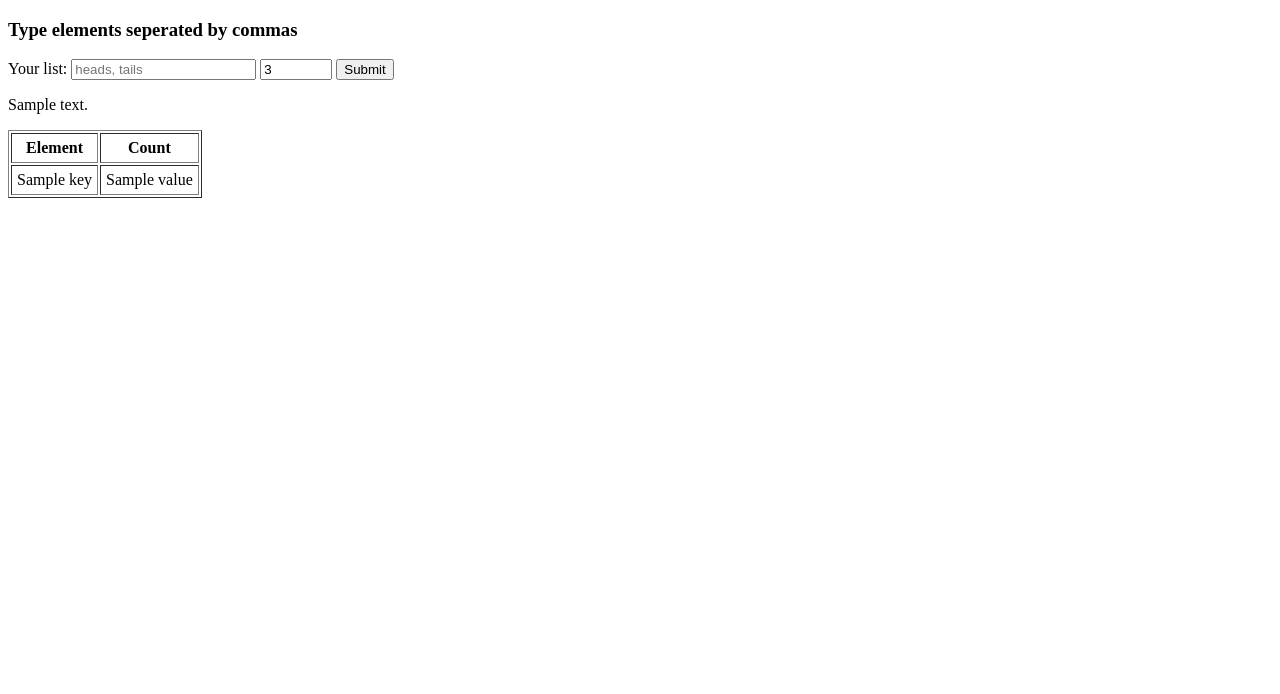
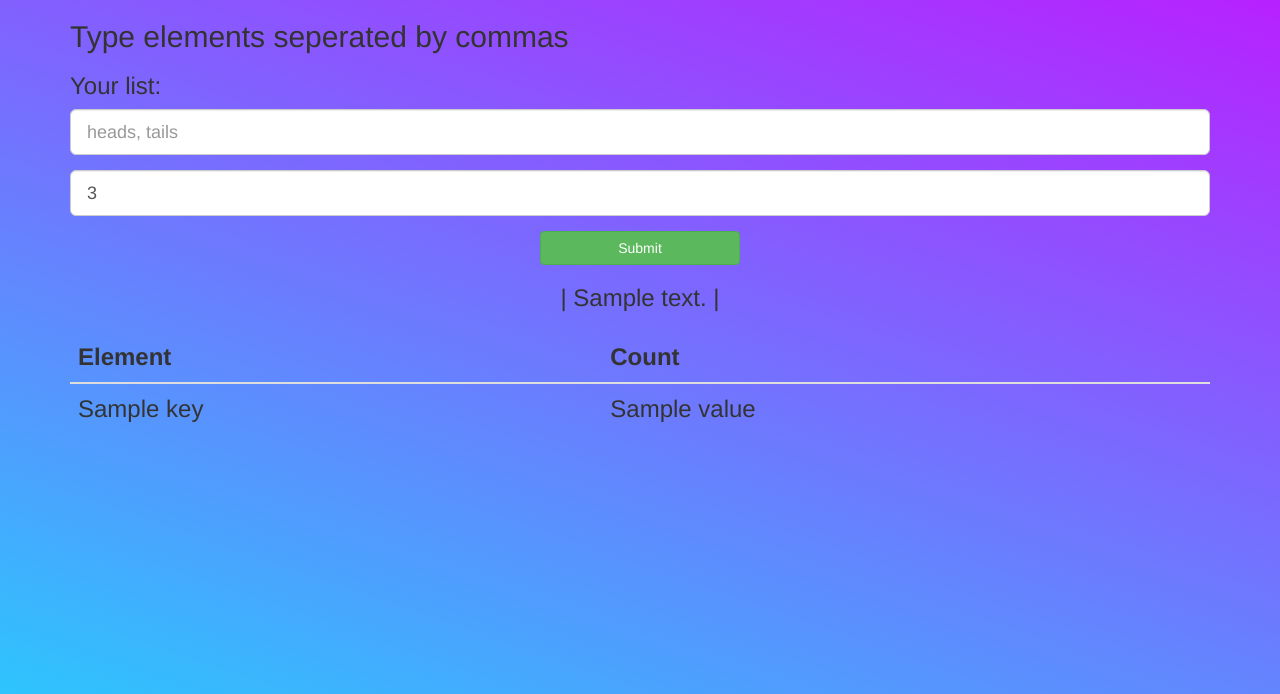
Before and after one commit to thatguyshzr/decision_maker, a Flask app: template templates/index.html in a window 1280 px wide. Shown: the top 694 px of the page. Run offline with Flask 2, Linux system fonts and the light colour scheme; the template is opened without the code that fills it: most values are stand-ins (such as "Sample title", 1, 10 or a date in 2020); some libraries are stand-ins or nearby versions.

Commit message:
Added styling

```diff
--- a/templates/index.html
+++ b/templates/index.html
@@ -1,37 +1,69 @@
 <!DOCTYPE html>
 <html>
 <head>
-	<title>Decision Maker</title>
+	<title>Make A Decision</title>
+  <meta charset="utf-8">
+  <meta name="viewport" content="width=device-width, initial-scale=1">
+ <link rel="stylesheet" href="https://maxcdn.bootstrapcdn.com/bootstrap/3.4.1/css/bootstrap.min.css">
+  <script src="https://ajax.googleapis.com/ajax/libs/jquery/3.5.1/jquery.min.js"></script>
+  <script src="https://maxcdn.bootstrapcdn.com/bootstrap/3.4.1/js/bootstrap.min.js"></script>
+  <style class= "bg_colour">
+  	body {
+  		background-color: #21D4FD;
+		background-image: linear-gradient(19deg, #21D4FD 0%, #B721FF 100%);
+		background-repeat: no-repeat;
+		background-attachment: fixed;
+  	}
+  </style>
 </head>
+
 <body>
-    <h3>Type elements seperated by commas</h3>
+  <div class= "container">
+	<h2>Type elements seperated by commas</h2>
 
 	<form action= "/" method="post">
-        <label for = "decision">Your list: </label>
+	  	<div class="form-group">
+	      <h3 for = "test_name">Your list: </h3>
 
-        <input type = "text"
-               name = "text_name"
-               placeholder= "heads, tails" />
+	      <input type = "text" name = "text_name"
+	           placeholder= "heads, tails"
+	           class= "form-control input-lg" id="inputlg" />
+	    </div>
 
+	    <div class="form-group">
 	      	<input name="out_of" type="number" min="1"
-               max="1000" step="1" value="3">
+	               max="1000" step="1" value="3"
+	               class= "form-control input-lg" id="inputlg">
+	    </div>
 
-        <input type="submit" value="Submit">
+	    <div style="text-align:center">
+	      	<button type="submit" class="btn btn-success" style= "width: 200px;">Submit</button>
+	    </div>
+
 	</form>
-
-    <p>{{decision}}</p>
-
-    <table border= "1" cellspacing = "2" cellpadding= "5">
+	<br>
+	<div style=  "text-align: center;">
+		{% for i in decision %}
+		    <h3 style= "display: inline;">| {{i}} |</h3>
+		{% endfor %}
+	</div>
+	<br>
+	<font size= "5">
+		<table class="table table">
+		    <thead>
 		        <tr>
 		            <th>Element</th>
 		            <th>Count</th>
 		        </tr>
+		    </thead>
 		    {% for key, value in counter.items() %}
 		        <tr>
-                <td> {{ key }} </th>
+		            <td> {{ key }} </td>
 		            <td> {{ value }} </td>
 		        </tr>
 		    {% endfor %}
 		</table>
+	</font>
+  </div>
 </body>
 </html>
```
Lines whose indentation alone changed are shown as unchanged.
